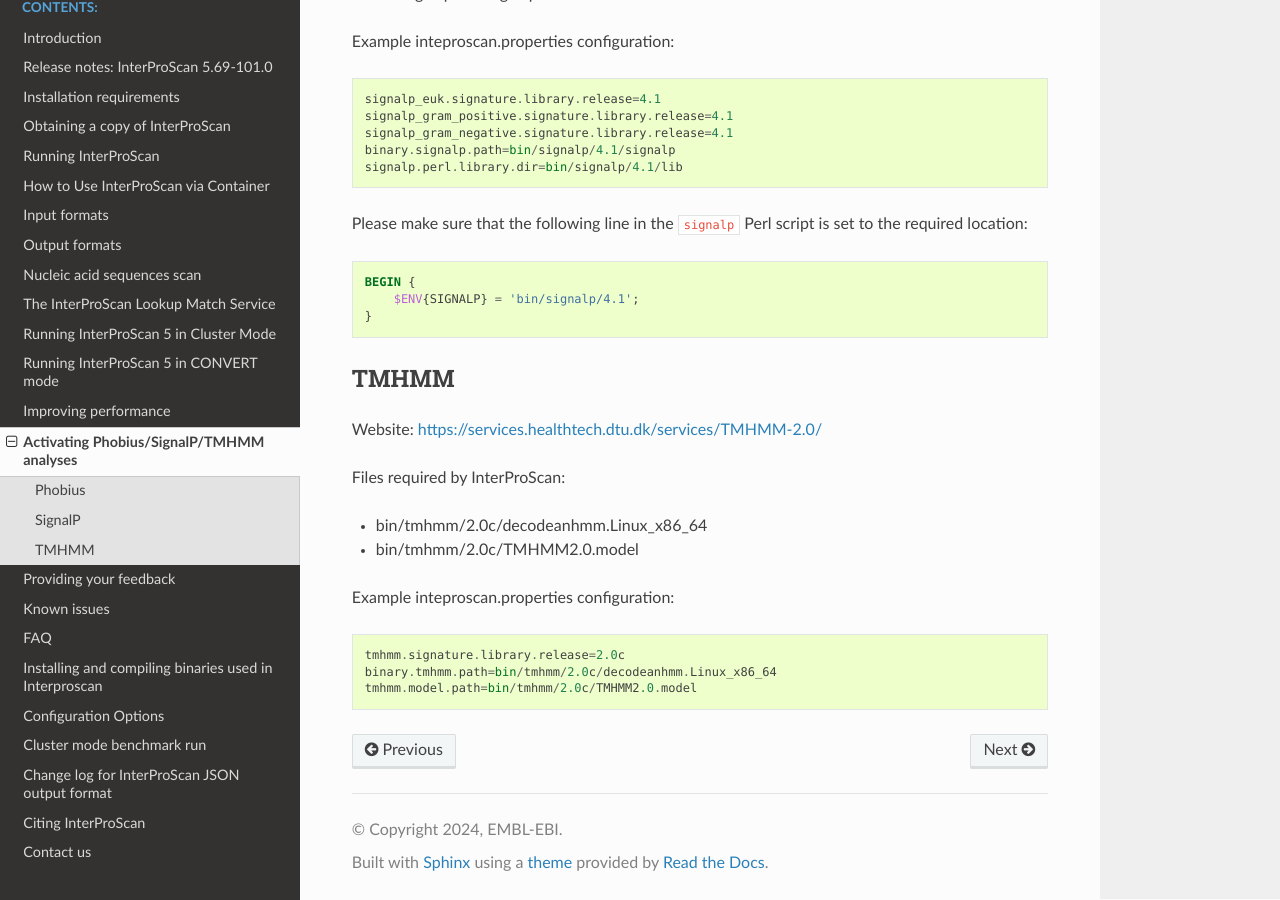
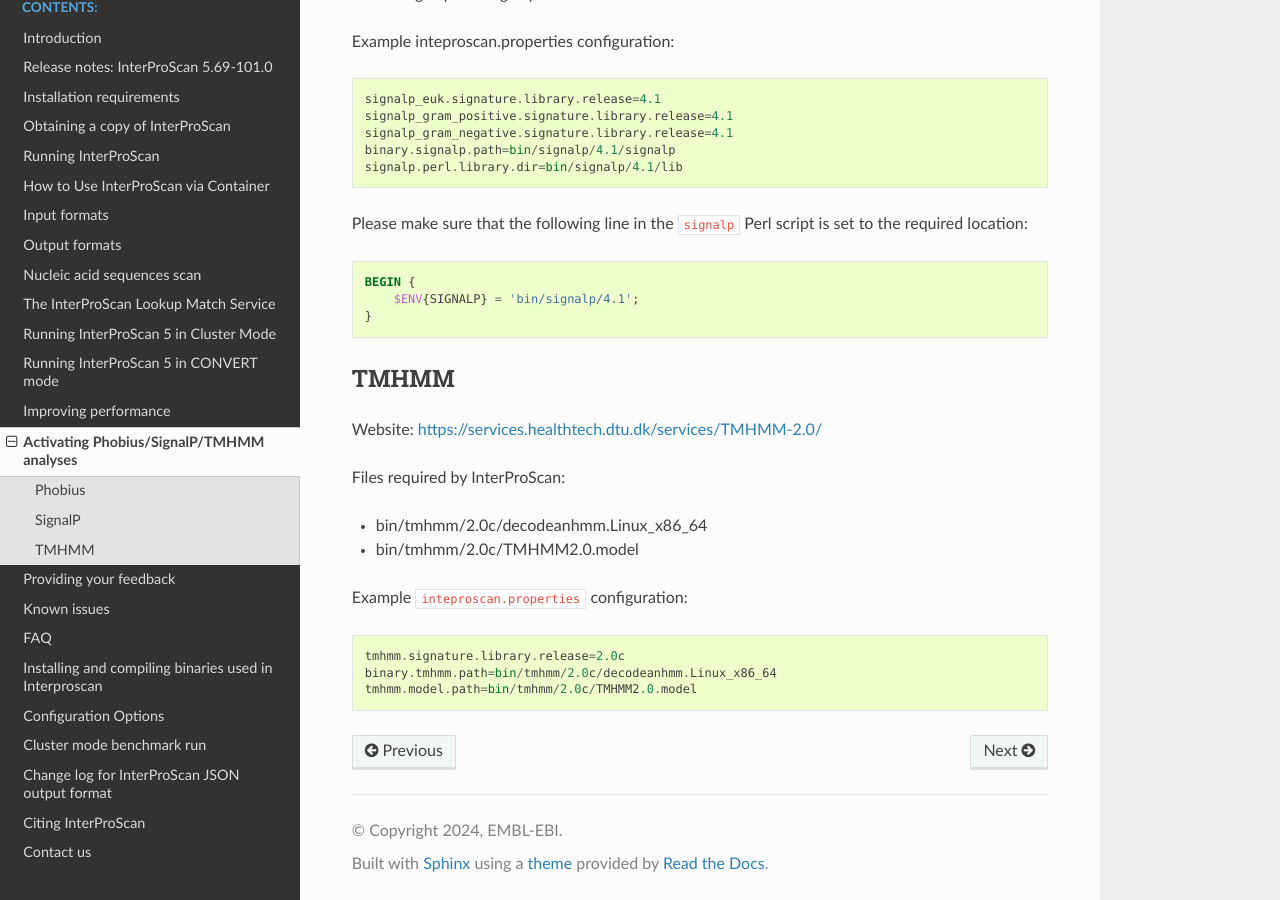
Before and after one commit to ebi-pf-team/interproscan-docs, a Sphinx documentation site: the page built from docs/ActivatingLicensedAnalyses.rst, in a window 1280 px wide and 900 px high, scrolled down 1166 px. Built offline with Sphinx 7.4.7 and the Read the Docs theme 2.0.0, drawn with Linux system fonts in a browser that asks for light colours.

Commit message:
Use inline formatting

```diff
--- a/docs/ActivatingLicensedAnalyses.rst
+++ b/docs/ActivatingLicensedAnalyses.rst
@@ -77,7 +77,7 @@
 -  bin/tmhmm/2.0c/decodeanhmm.Linux_x86_64
 -  bin/tmhmm/2.0c/TMHMM2.0.model
 
-Example inteproscan.properties configuration:
+Example ``inteproscan.properties`` configuration:
 
 ::
 
```
